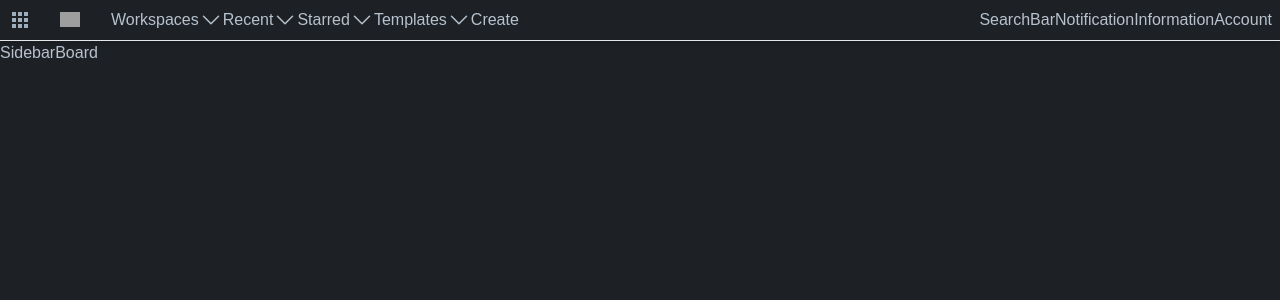
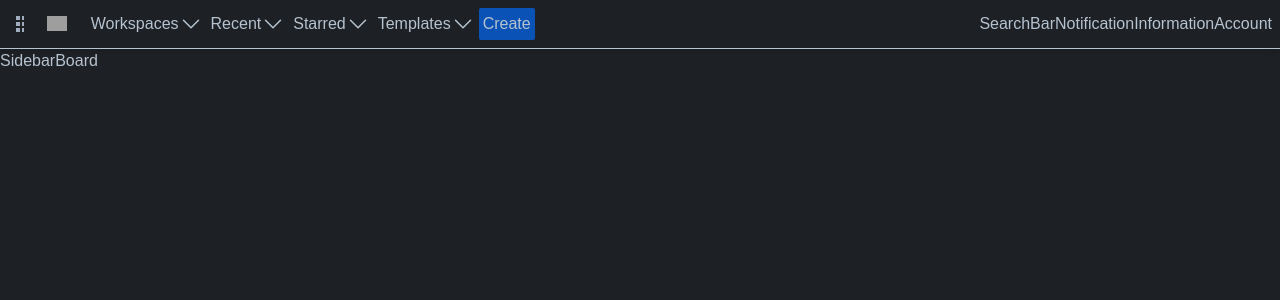
Before and after one commit to DrizztDuncan/Trello, a Next.js app: page / in a window 1280 px wide. Shown: the top 300 px of the page. Built offline with nearby package versions, Linux system fonts and the light colour scheme; grey boxes are pictures that could not be loaded.

Commit message:
BTN style

```diff
--- a/src/app/components/Header.tsx
+++ b/src/app/components/Header.tsx
@@ -4,16 +4,16 @@ export default function Header() {
   return (
     <header className="flex p-2 items-center justify-between shadow-md border-b border-gray-200">
       {/* Navbar titles */}
-      <div className="flex justify-start">
-        <svg className="h-5 w-5 fill-[#9fadbc]">
+      <nav className="flex w-5/12 justify-around">
+        <svg className="m-1 h-5 w-5 fill-[#9fadbc]">
           <path
             xmlns="http://www.w3.org/2000/svg"
             d="M16,16 L20,16 L20,20 L16,20 L16,16 Z M10,16 L14,16 L14,20 L10,20 L10,16 Z M4,16 L8,16 L8,20 L4,20 L4,16 Z M16,10 L20,10 L20,14 L16,14 L16,10 Z M10,10 L14,10 L14,14 L10,14 L10,10 Z M4,10 L8,10 L8,14 L4,14 L4,10 Z M16,4 L20,4 L20,8 L16,8 L16,4 Z M10,4 L14,4 L14,8 L10,8 L10,4 Z M4,4 L8,4 L8,8 L4,8 L4,4 Z"
             id="Shape"
           ></path>
         </svg>
-        <div className="block w-[75px] h-[15px] bg-[url('https://trello.com/assets/d947df93bc055849898e.gif')] bg-no-repeat bg-center bg-contain m-1"></div>
-        <Menu as="div" className="">
+        <div className="block m-2 w-[75px] h-[15px] bg-[url('https://trello.com/assets/d947df93bc055849898e.gif')] bg-no-repeat bg-center bg-contain"></div>
+        <Menu>
           <MenuButton className="flex">
             Workspaces
             <span>
@@ -170,8 +170,8 @@ export default function Header() {
             </MenuItem>
           </MenuItems>
         </Menu>
-        <>Create</>
-      </div>
+        <button className="bg-dark-blue-primary align-middle">Create</button>
+      </nav>
 
       <div>
         <>SearchBar</>
--- a/src/app/globals.css
+++ b/src/app/globals.css
@@ -20,3 +20,7 @@ body {
   background: var(--background);
   font-family: Arial, Helvetica, sans-serif;
 }
+
+nav button {
+  @apply p-1 rounded-sm;
+}
--- a/tailwind.config.ts
+++ b/tailwind.config.ts
@@ -7,13 +7,13 @@ export default {
     "./src/app/**/*.{js,ts,jsx,tsx,mdx}",
   ],
   theme: {
-    extend: {
-      colors: {
-        background: "var(--background)",
-        foreground: "var(--foreground)",
-        font: "var(--font-color)",
-      },
+    colors: {
+      background: "var(--background)",
+      foreground: "var(--foreground)",
+      font: "var(--font-color)",
+      "dark-blue-primary": "#0a52b6",
     },
+    extend: {},
   },
   plugins: [],
 } satisfies Config;
```
